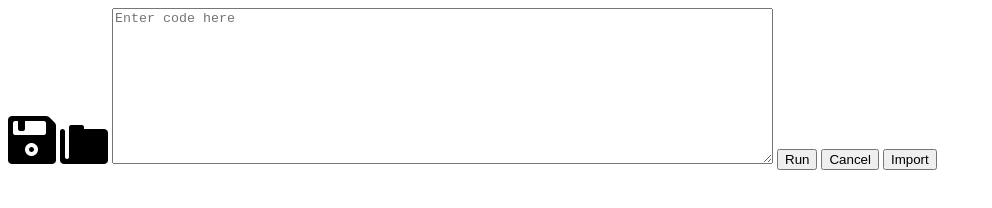
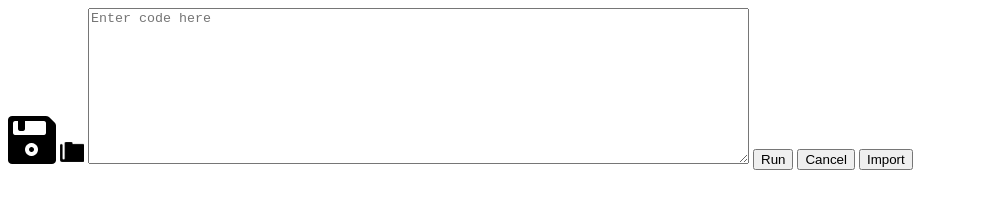
Before and after one commit to fishythefish/chromescript, a browser extension: page chromescript.html in a window 1280 px wide. Shown: the whole page, without its empty margins (0-992 px from the left). Drawn offline with Linux system fonts and the light colour scheme.

Commit message:
updated folder icon

```diff
--- a/chromescript.html
+++ b/chromescript.html
@@ -7,7 +7,7 @@
     </head>
     <body>
         <input id="save" type="image" src="icon/floppy-disc.png"></input>
-        <input id="load" type="image" src="icon/folder.png"></input>
+        <input id="load" type="image" src="icon/folderv2.png"></input>
         <textarea name="scriptingspace" cols="80" rows="10" placeholder="Enter code here"></textarea>
         <input id="submit" type="button" value="Run"/>
         <input id="cancel" type="button" value="Cancel"/>
```
Also changed, not shown: icon/folderv2.png (added).
